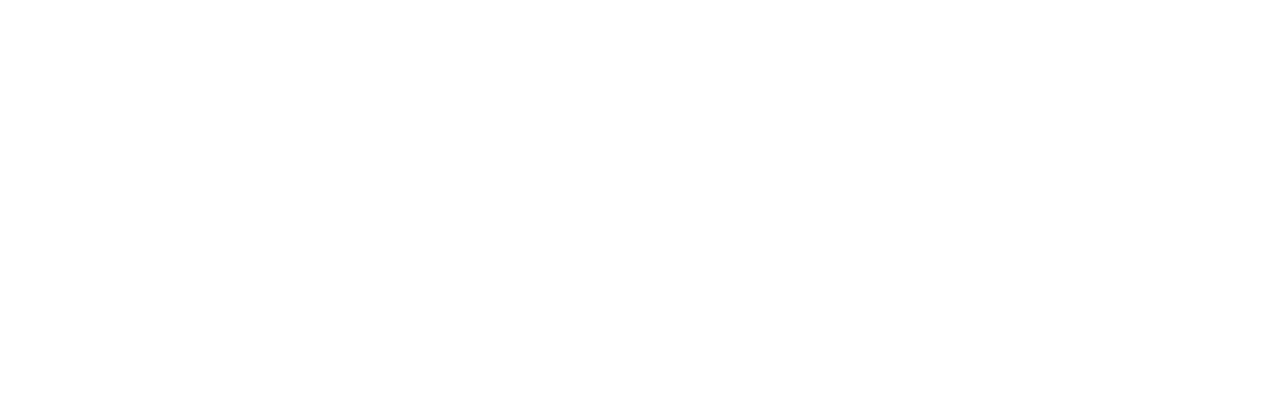
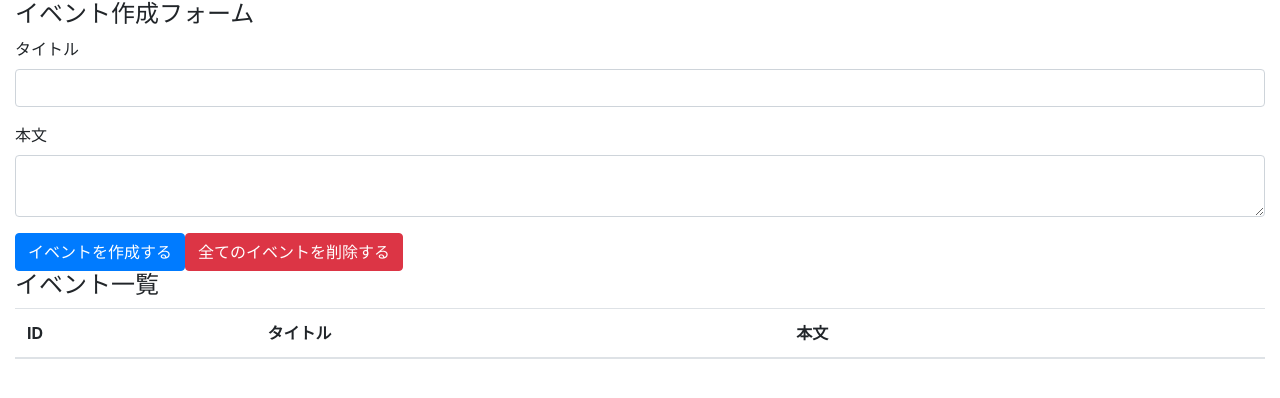
Before and after one commit to shunsuke-go/React-hooks, a React (Create React App) app in the folder frontend/: page / in a window 1280 px wide. Shown: the top 398 px of the page. Built offline with nearby package versions, Linux system fonts and the light colour scheme.

Commit message:
テーブル作成

```diff
--- /dev/null
+++ b/frontend/src/component/App.js
@@ -0,0 +1,41 @@
+import React from 'react'
+import 'bootstrap/dist/css/bootstrap.min.css'
+
+const App = () => {
+
+  return (
+    <>
+      <div className="container-fluid">
+        <h4>イベント作成フォーム</h4>
+        <form>
+          <div className="form-group">
+            <label htmlFor="formEventTitle">タイトル</label>
+            <input className="form-control" id="formEventTitle"/>
+          </div>
+
+          <div className="form-group">
+            <label htmlFor="formEventBody">本文</label>
+            <textarea className="form-control" id="formEventBody"/>
+          </div>
+          <button className="btn btn-primary">イベントを作成する</button>
+          <button className="btn btn-danger">全てのイベントを削除する</button>
+        </form>
+        <h4>イベント一覧</h4>
+        <table className="table table-hover">
+          <thead>
+            <tr>
+              <th>ID</th>
+              <th>タイトル</th>
+              <th>本文</th>
+              <th></th>
+            </tr>
+          </thead>
+          <tbody>
+          </tbody>
+        </table>
+      </div>
+    </>
+  );
+}
+
+export default App;
--- a/frontend/src/index.js
+++ b/frontend/src/index.js
@@ -1,7 +1,7 @@
 import React from 'react';
 import ReactDOM from 'react-dom';
 import './index.css';
-import App from './App';
+import App from './component/App';
 import reportWebVitals from './reportWebVitals';
 
 ReactDOM.render(
```
Also changed, not shown: frontend/src/App.js (deleted, +0 -11 lines).
